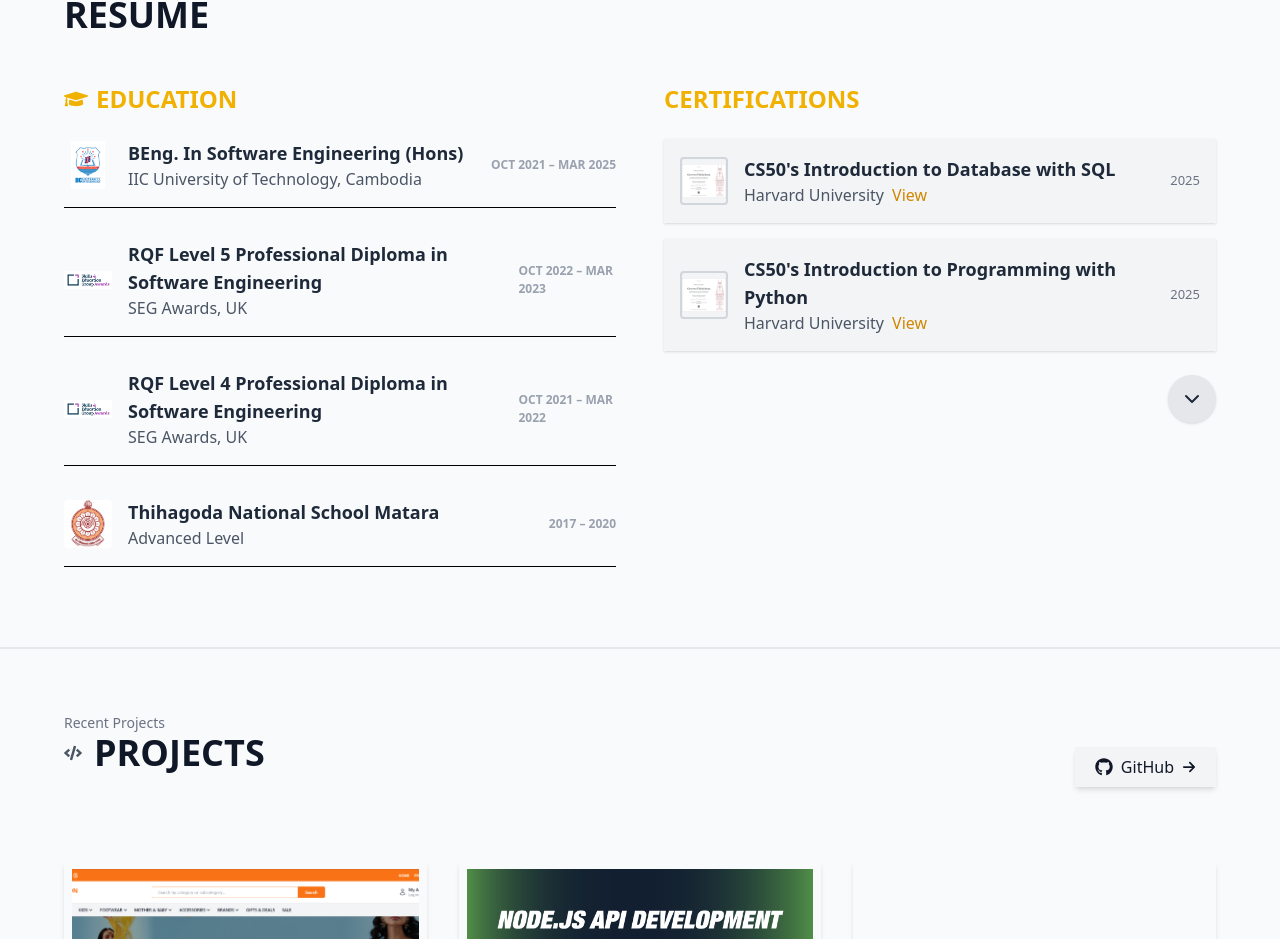
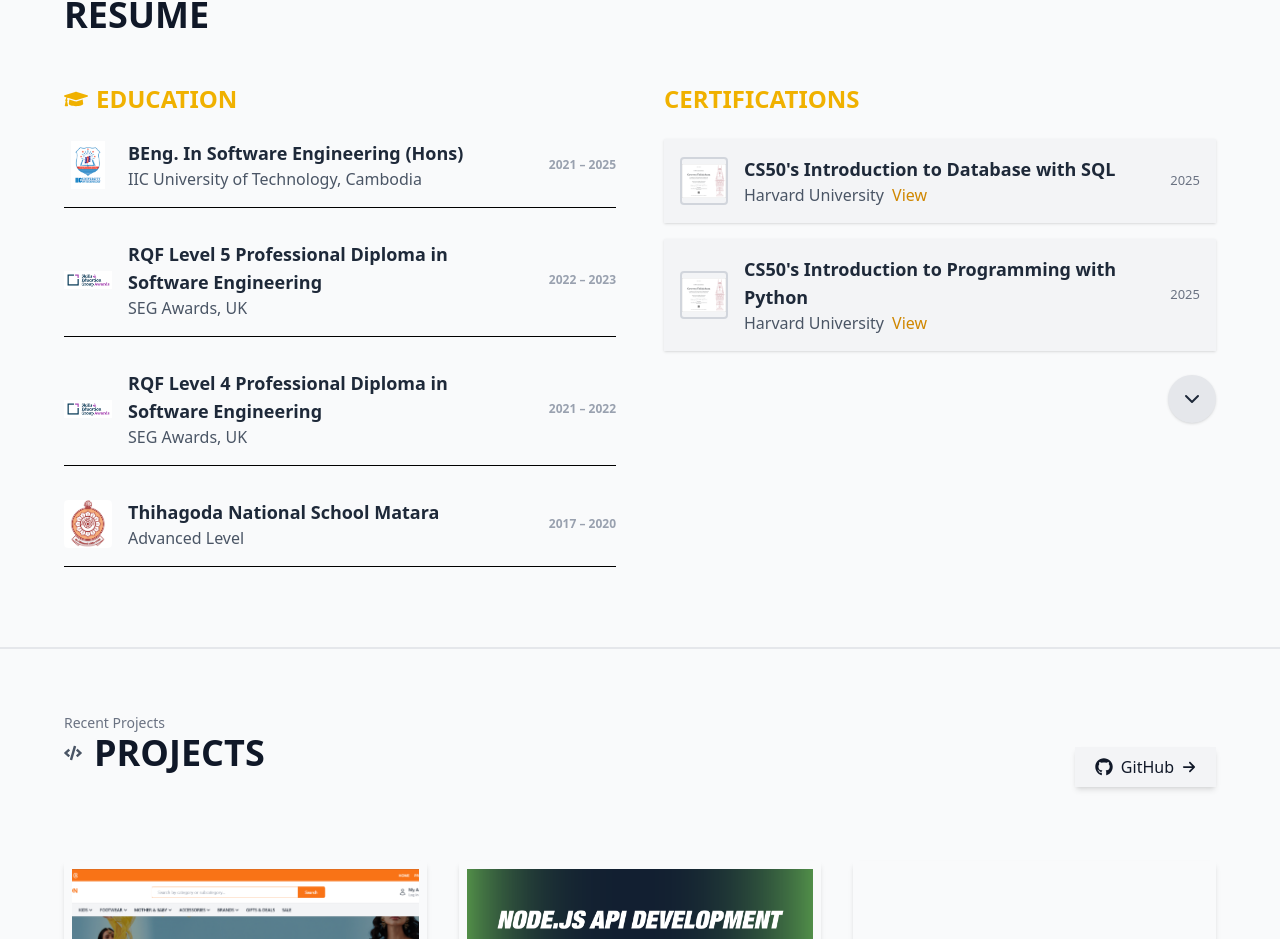
Before and after one commit to gthilakshana/thilakshana, a React (Vite) app: page / in a window 1280 px wide. Shown: the part 1532-2471 px from the top of the page. Built offline with nearby package versions, Linux system fonts and the light colour scheme; grey boxes are pictures that could not be loaded.

Commit message:
resume updated

```diff
--- a/package.json
+++ b/package.json
@@ -14,7 +14,6 @@
     "lucide-react": "^0.540.0",
     "react": "^19.1.1",
     "react-dom": "^19.1.1",
-    "react-helmet-async": "^2.0.5",
     "react-icons": "^5.5.0",
     "react-router-dom": "^7.8.1",
     "react-spinners": "^0.17.0",
--- a/src/App.jsx
+++ b/src/App.jsx
@@ -1,5 +1,5 @@
 import { BrowserRouter, Route, Routes } from 'react-router-dom'
-import { Meta } from "react-head";
+// import { Meta } from "react-head";
 import Home from './pages/homePage'
 import NotFound from './pages/notFoundPage'
 import LoginPage from './pages/loginPage'
@@ -9,10 +9,10 @@
   return (
     <>
 
-      <Meta
+      {/* <Meta
         name="keywords"
         content="Gavrawa Thilakshana, gavrawa, thilakshana, Full Stack Developer, React, Node.js, Python, Docker, AWS, Ubuntu, CentOS, Jenkins, Postman, MongoDB, MySQL, Java, C++, Linux, Tailwind, Bootstrap, GitHub"
-      />
+      /> */}
 
       <BrowserRouter>
         <div className='w-full h-[100vh]'>
--- a/src/components/resume.jsx
+++ b/src/components/resume.jsx
@@ -19,9 +19,9 @@
     ];
 
     const education = [
-        { title: "BEng. In Software Engineering (Hons)", org: "IIC University of Technology, Cambodia", year: "OCT 2021 – MAR 2025", img: "/IIC_Logo.png" },
-        { title: "RQF Level 5 Professional Diploma in Software Engineering", org: "SEG Awards, UK", year: "OCT 2022 – MAR 2023", img: "/Seg_awards.png" },
-        { title: "RQF Level 4 Professional Diploma in Software Engineering", org: "SEG Awards, UK", year: "OCT 2021 – MAR 2022", img: "/Seg_awards.png" },
+        { title: "BEng. In Software Engineering (Hons)", org: "IIC University of Technology, Cambodia", year: "2021 – 2025", img: "/IIC_Logo.png" },
+        { title: "RQF Level 5 Professional Diploma in Software Engineering", org: "SEG Awards, UK", year: "2022 – 2023", img: "/Seg_awards.png" },
+        { title: "RQF Level 4 Professional Diploma in Software Engineering", org: "SEG Awards, UK", year: "2021 – 2022", img: "/Seg_awards.png" },
         { title: "Thihagoda National School Matara", org: "Advanced Level", year: "2017 – 2020", img: "/school.jpg" },
     ];
 
@@ -46,11 +46,13 @@
 
                         <div className="space-y-8">
                             {education.map((edu, i) => (
-                                <div key={i} className="flex justify-between items-center border-b pb-4">
+                                <div key={i} className="flex justify-between items-center border-b pb-4 ">
                                     <div className="flex items-center gap-4">
                                         <img src={edu.img} alt={edu.title} className="w-12 h-12 object-contain rounded" />
                                         <div>
-                                            <h4 className="sm:text-md lg:text-lg font-semibold text-gray-800">{edu.title}</h4>
+                                            <div className="flex items-center gap-2 w-[250px] lg:w-[400px]">
+                                                <h4 className="sm:text-md lg:text-lg font-semibold text-gray-800">{edu.title}</h4>
+                                            </div>
                                             <p className="text-[14px] lg:text-[16px] text-gray-600">{edu.org}</p>
                                         </div>
                                     </div>
```
Also changed, not shown: 1 other file (tests, documents, lock files or other folders).
